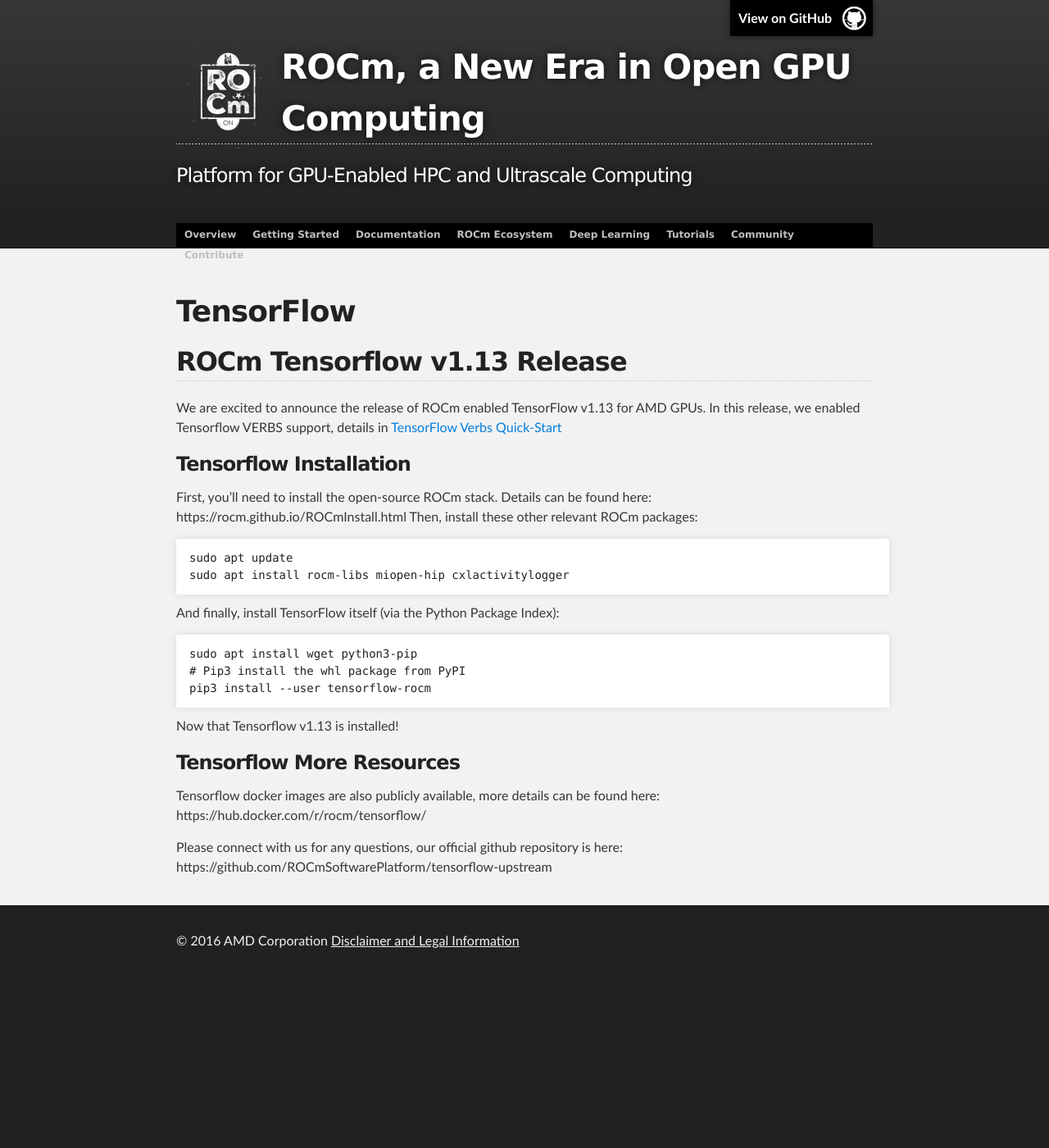
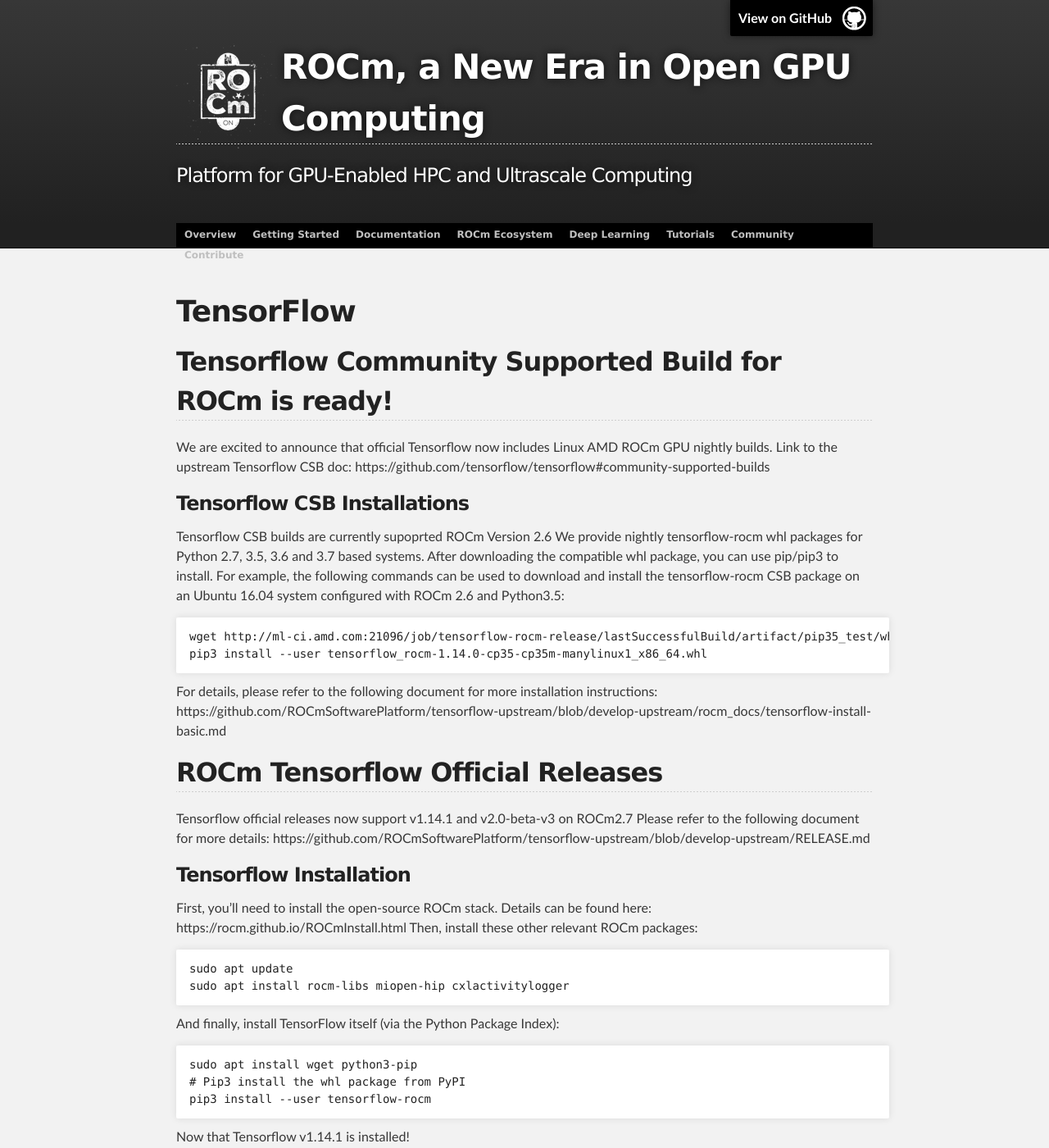
Before and after one commit to ROCm/ROCm.github.io, a Jekyll site: the page built from tensorflow.md, in a window 1280 px wide and 1400 px high. Shown: the whole window at 82% size. Built offline with Jekyll 4.4.1, drawn with Linux system fonts in a browser that asks for light colours; our own code applies the rules of GitHub Pages for plain Markdown files.

Commit message:
Updated doc on Tensorflow release and CSB builds (#27)
* Updated doc on Tensorflow release and CSB builds

* Update tensorflow doc to include ROCm compatibility info

````diff
--- a/tensorflow.md
+++ b/tensorflow.md
@@ -1,8 +1,25 @@
 # TensorFlow
 
-## ROCm Tensorflow v1.13 Release
-We are excited to announce the release of ROCm enabled TensorFlow v1.13 for AMD GPUs.
-In this release, we enabled Tensorflow VERBS support, details in [TensorFlow Verbs Quick-Start](https://github.com/ROCmSoftwarePlatform/tensorflow-upstream/blob/r1.13-rocm/rocm_docs/tensorflow-verbs.md)
+## Tensorflow Community Supported Build for ROCm is ready!
+We are excited to announce that official Tensorflow now includes Linux AMD ROCm GPU nightly builds.
+Link to the upstream Tensorflow CSB doc: https://github.com/tensorflow/tensorflow#community-supported-builds
+
+### Tensorflow CSB Installations
+Tensorflow CSB builds are currently supoprted ROCm Version 2.6
+We provide nightly tensorflow-rocm whl packages for Python 2.7, 3.5, 3.6 and 3.7 based systems.
+After downloading the compatible whl package, you can use pip/pip3 to install.
+For example, the following commands can be used to download and install the tensorflow-rocm CSB package on an Ubuntu 16.04 system configured with ROCm 2.6 and Python3.5:
+```
+wget http://ml-ci.amd.com:21096/job/tensorflow-rocm-release/lastSuccessfulBuild/artifact/pip35_test/whl/tensorflow_rocm-1.14.0-cp35-cp35m-manylinux1_x86_64.whl
+pip3 install --user tensorflow_rocm-1.14.0-cp35-cp35m-manylinux1_x86_64.whl
+```
+For details, please refer to the following document for more installation instructions:
+https://github.com/ROCmSoftwarePlatform/tensorflow-upstream/blob/develop-upstream/rocm\_docs/tensorflow-install-basic.md
+
+## ROCm Tensorflow Official Releases
+Tensorflow official releases now support v1.14.1 and v2.0-beta-v3 on ROCm2.7
+Please refer to the following document for more details:
+https://github.com/ROCmSoftwarePlatform/tensorflow-upstream/blob/develop-upstream/RELEASE.md
 
 ### Tensorflow Installation
 First, you’ll need to install the open-source ROCm stack. Details can be found here: https://rocm.github.io/ROCmInstall.html
@@ -17,7 +34,7 @@
 # Pip3 install the whl package from PyPI
 pip3 install --user tensorflow-rocm
 ```
-Now that Tensorflow v1.13 is installed!
+Now that Tensorflow v1.14.1 is installed!
 
 ### Tensorflow More Resources
 Tensorflow docker images are also publicly available, more details can be found here:
````
Also changed, not shown: dl.md (+2 -1 lines).
